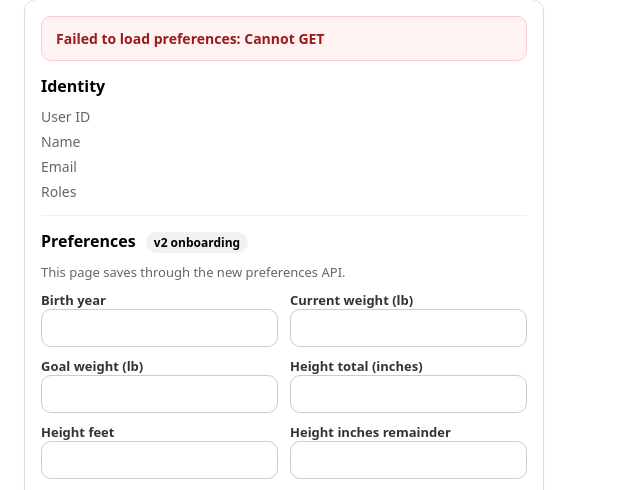
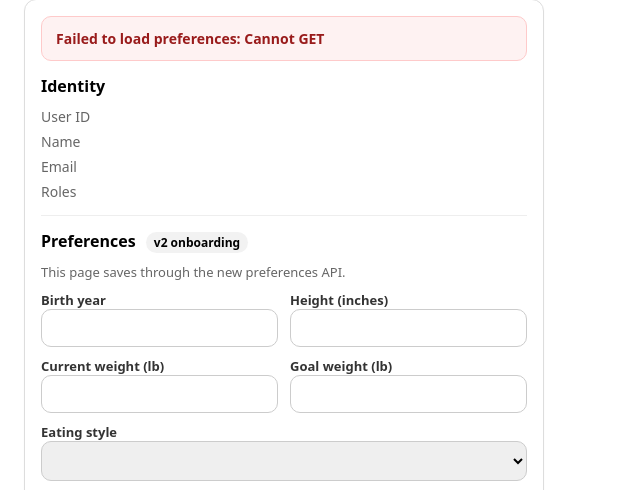
Before and after one commit to RichardGeer/lobos_app, a Python web app: template templates/landing.html in a window 1280 px wide. Shown: the part 67-557 px from the top of the page, without its empty margins (0-640 px from the left). Run offline with Jinja, Linux system fonts and the light colour scheme; the template is opened without the code that fills it, so the values that code supplies are empty.

Commit message:
new push for landing refactoring

```diff
--- a/templates/landing.html
+++ b/templates/landing.html
@@ -189,13 +189,6 @@
       gap: 12px;
     }
 
-    .row-3
-    {
-      display: grid;
-      grid-template-columns: 1fr 1fr 1fr;
-      gap: 12px;
-    }
-
     .checkbox-list
     {
       display: grid;
@@ -270,32 +263,20 @@
               </div>
 
               <div>
-                <label for="current_weight_lb">Current weight (lb)</label>
-                <input id="current_weight_lb" name="current_weight_lb" type="number" min="1" max="2000" step="0.1" />
-              </div>
-            </div>
-
-            <div class="row-2">
-              <div>
-                <label for="goal_weight_lb">Goal weight (lb)</label>
-                <input id="goal_weight_lb" name="goal_weight_lb" type="number" min="1" max="2000" step="0.1" />
-              </div>
-
-              <div>
-                <label for="height_in">Height total (inches)</label>
+                <label for="height_in">Height (inches)</label>
                 <input id="height_in" name="height_in" type="number" min="24" max="96" step="1" />
               </div>
             </div>
 
             <div class="row-2">
               <div>
-                <label for="height_ft">Height feet</label>
-                <input id="height_ft" name="height_ft" type="number" min="0" max="8" step="1" />
+                <label for="current_weight_lb">Current weight (lb)</label>
+                <input id="current_weight_lb" name="current_weight_lb" type="number" min="1" step="0.1" />
               </div>
 
               <div>
-                <label for="height_in_remainder">Height inches remainder</label>
-                <input id="height_in_remainder" name="height_in_remainder" type="number" min="0" max="11" step="1" />
+                <label for="goal_weight_lb">Goal weight (lb)</label>
+                <input id="goal_weight_lb" name="goal_weight_lb" type="number" min="1" step="0.1" />
               </div>
             </div>
 
@@ -502,8 +483,6 @@
         current_weight_lb: emptyNumberToNull(qs("current_weight_lb").value),
         goal_weight_lb: emptyNumberToNull(qs("goal_weight_lb").value),
         height_in: emptyNumberToNull(qs("height_in").value),
-        height_ft: emptyNumberToNull(qs("height_ft").value),
-        height_in_remainder: emptyNumberToNull(qs("height_in_remainder").value),
         allergy_codes: getSelectedAllergyCodes(),
         other_allergy: emptyToNull(qs("other_allergy").value),
         eating_style: emptyToNull(qs("eating_style").value),
@@ -588,8 +567,6 @@
         setInputValue("current_weight_lb", meData.current_weight_lb);
         setInputValue("goal_weight_lb", meData.goal_weight_lb);
         setInputValue("height_in", meData.height_in);
-        setInputValue("height_ft", meData.height_ft);
-        setInputValue("height_in_remainder", meData.height_in_remainder);
         setInputValue("other_allergy", meData.other_allergy);
         setInputValue("glp1_dosage", meData.glp1_dosage);
 
```
